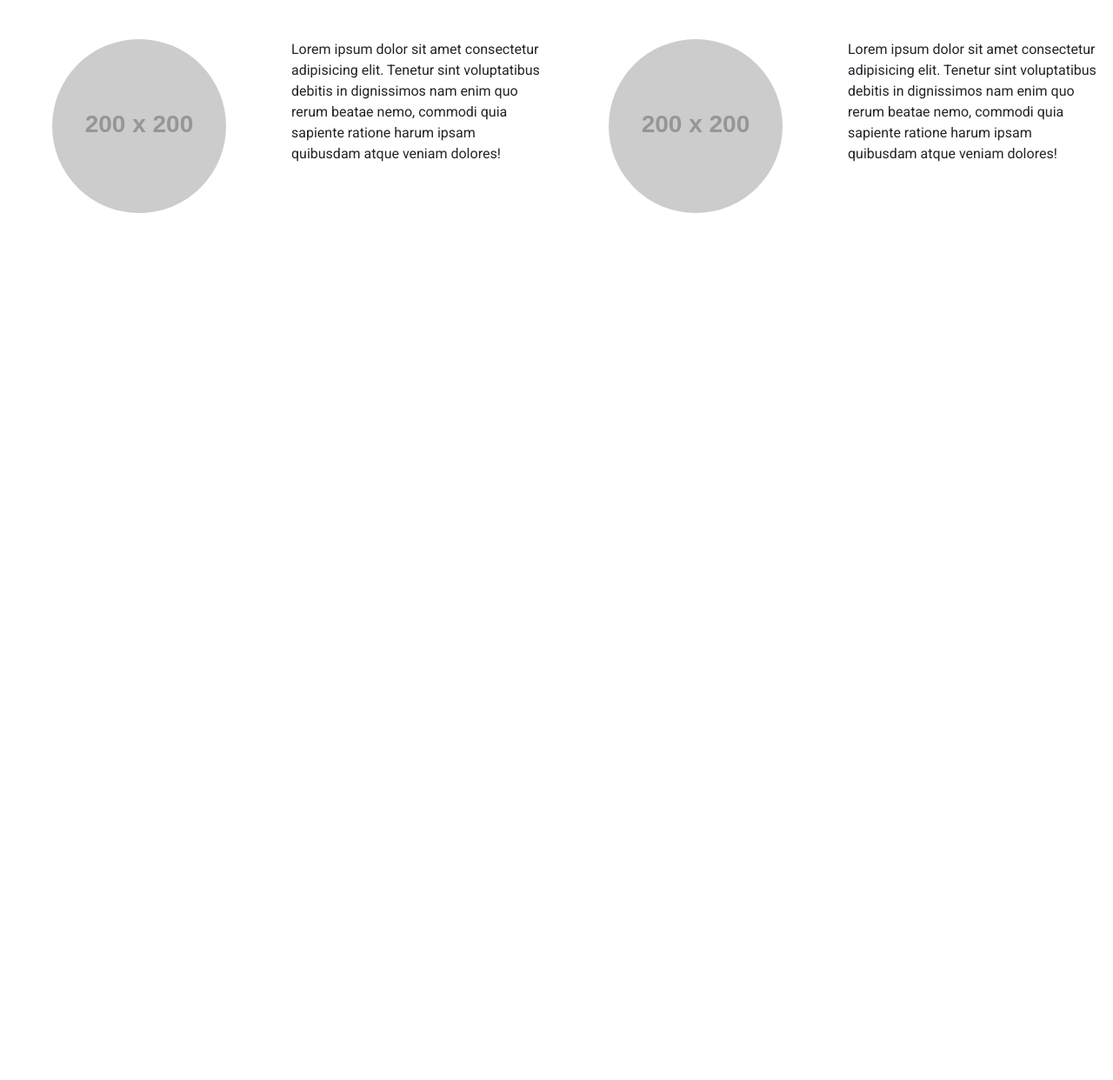
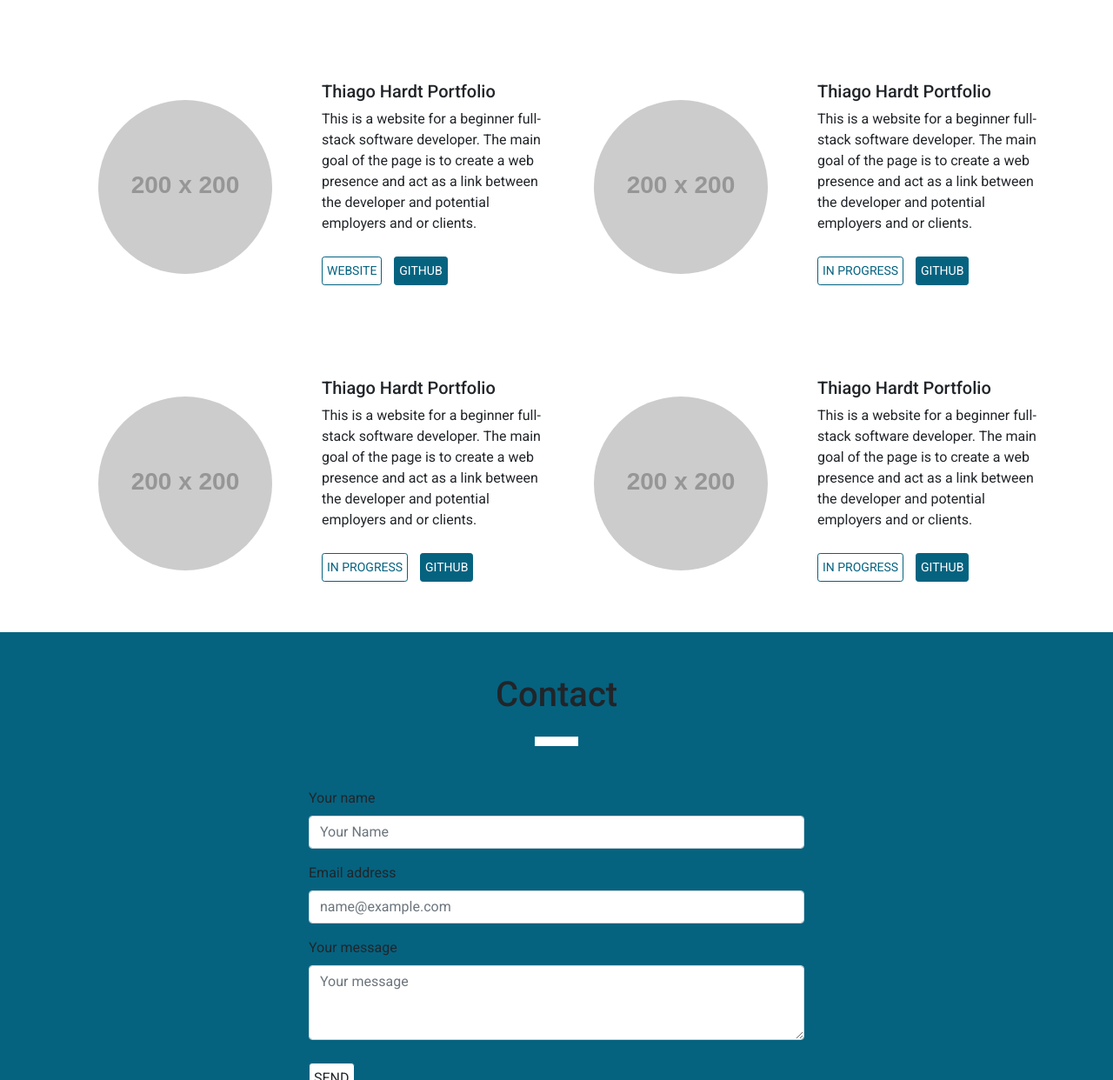
Before and after one commit to ThiagoHardt/thiago-hardt-portfolio, a plain HTML site: page index.html in a window 1280 px wide. Shown: the part 1558-2800 px from the top of the page at 87% size. Before the commit the page ends 1851 px from the top, so only its background shows below. Drawn offline with nearby package versions, Linux system fonts and the light colour scheme; placeholder pictures from the web are drawn by us.

Commit message:
Implemented Projects/Contact Section
 Scroll Spy added and some minor changes.

```diff
--- a/assets/css/style.css
+++ b/assets/css/style.css
@@ -8,20 +8,47 @@ html,
 body {
   font-family: "Roboto", sans-serif;
   font-size: 1rem;
+  position: relative;
+  scroll-behavior: smooth;
+}
+
+/* Remove all text decorations */
+a,
+a:hover,
+a:focus,
+a:active {
+  text-decoration: none;
+  color: inherit;
 }
 
 .btn-primary {
-  margin: 10px;
+  margin: 10px 10px 10px 0;
   background-color: rgb(5, 99, 128);
   border-color: rgb(5, 99, 128);
   padding: 5px;
 }
 
 .btn-outline-primary {
-  margin: 10px;
+  margin: 10px 10px 10px 0;
   border-color: rgb(5, 99, 128);
   color: rgb(5, 99, 128);
   padding: 5px;
+}
+
+.btn-light {
+  background-color: #fff;
+}
+
+.linebreak {
+  height: 10px;
+  width: 50px;
+  background-color: rgb(5, 99, 128);
+}
+
+.linebreak-light {
+  height: 10px;
+  width: 50px;
+  background-color: #fff;
 }
 
 /* Navbar */
@@ -57,16 +84,11 @@ body {
 
 /* About */
 
-.linebreak {
-  height: 10px;
-  width: 50px;
-  background-color: rgb(5, 99, 128);
-}
-
 /* Image cropper by
 https://medium.com/@biancapower/how-to-make-a-rectangle-image-a-circle-in-css-2f392bc9abd3 */
 
 .image-cropper--profile {
+  max-width: fit-content;
   padding: 0;
   width: 300px;
   height: 300px;
@@ -83,6 +105,7 @@ https://medium.com/@biancapower/how-to-make-a-rectangle-image-a-circle-in-css-2f
 }
 
 .image-cropper--projects {
+  max-width: fit-content;
   padding: 0;
   width: 200px;
   height: 200px;
@@ -90,3 +113,34 @@ https://medium.com/@biancapower/how-to-make-a-rectangle-image-a-circle-in-css-2f
   overflow: hidden;
   border-radius: 50%;
 }
+
+/* Contact */
+
+.container-contact {
+  height: auto;
+  background-color: rgb(5, 99, 128);
+  position: absolute;
+}
+
+.container-footer {
+  height: 3rem;
+  background-color: rgb(3, 54, 70);
+  position: relative;
+  margin-top: 5rem;
+}
+
+.container-contact--form {
+  max-width: 600px;
+}
+
+.text-copyright {
+  margin-top: 15px;
+  color: #fff;
+  font-weight: 300;
+  text-decoration: none;
+}
+
+.form-control:hover {
+  border-color: rgb(3, 54, 70);
+  opacity: 0.5;
+}
--- a/index.html
+++ b/index.html
@@ -19,12 +19,16 @@
       integrity="sha384-JcKb8q3iqJ61gNV9KGb8thSsNjpSL0n8PARn9HuZOnIxN0hoP+VmmDGMN5t9UJ0Z"
       crossorigin="anonymous"
     />
+    <script src="https://kit.fontawesome.com/ad3578afcd.js" crossorigin="anonymous"></script>
     <link rel="stylesheet" href="assets/css/style.css" />
+
     <title>Thiago Hardt | Software Developer</title>
   </head>
-  <body>
+
+  <body data-spy="scroll" data-target=".navbar" data-offset="500">
+
     <!-- Navigation Bar -->
-    <nav class="navbar navbar-expand-lg navbar-dark bg-dark fixed-top">
+    <nav id="navbar" class="navbar navbar-expand-lg navbar-dark bg-dark fixed-top">
       <a class="navbar-brand" href="index.html">Thiago Hardt</a>
       <button
       class="navbar-toggler"
@@ -41,7 +45,7 @@
       <div class="collapse navbar-collapse" id="navbarToggler">
         <ul class="navbar-nav ml-auto mt-2 mt-lg-0">
           <li class="nav-item">
-            <a class="nav-link hvr-underline-from-center" href="index.html"
+            <a class="nav-link hvr-underline-from-center" href="#home"
               >Home</a
             >
           </li>
@@ -65,7 +69,7 @@
     </nav>
 
     <!-- Home -->
-    <header>
+    <header id="home">
       <div class="jumbotron jumbotron-fluid">
         <div class="container container-header">
           <div class="col">
@@ -76,12 +80,12 @@
               </h1>
             </div>
             <div class="container d-flex justify-content-center">
-              <button type="button" class="btn btn-primary btn-lg">
+              <a class="btn btn-primary btn-lg" href="#projects">
                 VIEW MY WORK
-              </button>
-              <button type="button" class="btn btn-outline-primary btn-lg">
+              </a>
+              <a class="btn btn-outline-primary btn-lg" href="#">
                 CHECK MY CV
-              </button>
+              </a>
             </div>
           </div>
         </div>
@@ -96,7 +100,7 @@
         </div>
         <hr class="linebreak mb-5" />
         <div class="row">
-          <div class="col-md-6">
+          <div class="col-lg-6">
             <div class="container mt-5">
               <!-- Image to be changed -->
               <div class="container image-cropper--profile mb-5">
@@ -125,9 +129,9 @@
               </div>
             </div>
           </div>
-          <div class="col-md-6 my-2">
+          <div class="col-lg-6 my-2">
             <div class="container mb-5 mt-5">
-              <h2>Technologies</h2>
+              <h2 class="mt-5">Technologies</h2>
               <div class="progress my-2" style="height: 30px">
                 <div
                   class="progress-bar progress-bar-striped progress-bar-animated"
@@ -201,10 +205,11 @@
           <h1>Projects</h1>
         </div>
         <hr class="linebreak mb-5" />
+        <div class="container">
           <div class="row">
-          <div class="col-md">
+            <div class="col-lg-3 my-5 align-self-center">
               <!-- Image to be changed -->
-            <div class="container image-cropper--projects mb-5">
+              <div class="container image-cropper--projects">
                 <img
                   src="https://dummyimage.com/200x200/000/fff"
                   alt="Thiago Profile Image"
@@ -212,17 +217,24 @@
                 />
               </div>
             </div>
-          <div class="col-md">
+            <div class="col-lg-3 my-5">
+              <h5>Thiago Hardt Portfolio</h5>
               <p>
-              Lorem ipsum dolor sit amet consectetur adipisicing elit. Tenetur
-              sint voluptatibus debitis in dignissimos nam enim quo rerum beatae
-              nemo, commodi quia sapiente ratione harum ipsam quibusdam atque
-              veniam dolores!
+                This is a website for a beginner full-stack software developer.
+                The main goal of the page is to create a web presence and act as
+                a link between the developer and potential employers and or
+                clients.
               </p>
+              <button type="button" class="btn btn-outline-primary btn-sm">
+                WEBSITE
+              </button>
+              <button type="button" class="btn btn-primary btn-sm">
+                GITHUB
+              </button>
             </div>
-          <div class="col-md">
+            <div class="col-lg-3 my-5 align-self-center">
               <!-- Image to be changed -->
-            <div class="container image-cropper--projects mb-5">
+              <div class="container image-cropper--projects">
                 <img
                   src="https://dummyimage.com/200x200/000/fff"
                   alt="Thiago Profile Image"
@@ -230,21 +242,135 @@
                 />
               </div>
             </div>
-          <div class="col-md">
+            <div class="col-lg-3 my-5">
+              <h5>Thiago Hardt Portfolio</h5>
               <p>
-              Lorem ipsum dolor sit amet consectetur adipisicing elit. Tenetur
-              sint voluptatibus debitis in dignissimos nam enim quo rerum beatae
-              nemo, commodi quia sapiente ratione harum ipsam quibusdam atque
-              veniam dolores!
+                This is a website for a beginner full-stack software developer.
+                The main goal of the page is to create a web presence and act as
+                a link between the developer and potential employers and or
+                clients.
               </p>
+              <button type="button" class="btn btn-outline-primary btn-sm">
+                IN PROGRESS
+              </button>
+              <button type="button" class="btn btn-primary btn-sm">
+                GITHUB
+              </button>
+            </div>
+            <div class="col-lg-3 my-5 align-self-center">
+              <!-- Image to be changed -->
+              <div class="container image-cropper--projects">
+                <img
+                  src="https://dummyimage.com/200x200/000/fff"
+                  alt="Thiago Profile Image"
+                  class="profile-pic"
+                />
+              </div>
+            </div>
+            <div class="col-lg-3 my-5">
+              <h5>Thiago Hardt Portfolio</h5>
+              <p>
+                This is a website for a beginner full-stack software developer.
+                The main goal of the page is to create a web presence and act as
+                a link between the developer and potential employers and or
+                clients.
+              </p>
+              <button type="button" class="btn btn-outline-primary btn-sm">
+                IN PROGRESS
+              </button>
+              <button type="button" class="btn btn-primary btn-sm">
+                GITHUB
+              </button>
+            </div>
+            <div class="col-lg-3 my-5 align-self-center">
+              <!-- Image to be changed -->
+              <div class="container image-cropper--projects">
+                <img
+                  src="https://dummyimage.com/200x200/000/fff"
+                  alt="Thiago Profile Image"
+                  class="profile-pic"
+                />
+              </div>
+            </div>
+            <div class="col-lg-3 my-5">
+              <h5>Thiago Hardt Portfolio</h5>
+              <p>
+                This is a website for a beginner full-stack software developer.
+                The main goal of the page is to create a web presence and act as
+                a link between the developer and potential employers and or
+                clients.
+              </p>
+              <button type="button" class="btn btn-outline-primary btn-sm">
+                IN PROGRESS
+              </button>
+              <button type="button" class="btn btn-primary btn-sm">
+                GITHUB
+              </button>
+            </div>
           </div>
         </div>
       </div>
     </section>
 
     <!-- Contact -->
-    <footer class="" id="contact"></footer>
-
+    <footer id="contact">
+      <div class="container-fluid container-contact">
+        <div class="row justify-content-center">
+          <h1 class="mt-5">Contact</h1>
+        </div>
+        <hr class="linebreak-light mb-5" />
+        <div class="row justify-content-center">
+          <div class="col">
+            <div class="container container-contact--form">
+              <form>
+                <div class="form-group">
+                  <label for="name">Your name</label>
+                  <input
+                    type="text"
+                    class="form-control"
+                    id="name"
+                    placeholder="Your Name"
+                    required
+                  />
+                </div>
+                <div class="form-group">
+                  <label for="emailInput">Email address</label>
+                  <input
+                    type="email"
+                    class="form-control"
+                    id="emailInput"
+                    placeholder="name@example.com"
+                    required
+                  />
+                </div>
+                <div class="form-group">
+                  <label for="messageForm">Your message</label>
+                  <textarea
+                    class="form-control"
+                    id="messageForm"
+                    rows="3"
+                    placeholder="Your message"
+                    required
+                  ></textarea>
+                </div>
+                <input
+                  class="btn btn-primary btn-light"
+                  type="submit"
+                  value="SEND"
+                />
+              </form>
+            </div>
+          </div>
+        </div>
+        <div class="row container-footer">
+          <div class="col">
+            <div class="text-center text-copyright">
+              <a>© 2020 Copyright:<a href="#"> Thiago Hardt</a></p>
+            </div>
+          </div>
+        </div>
+      </div>
+    </footer>
     <script
       src="https://code.jquery.com/jquery-3.5.1.slim.min.js"
       integrity="sha384-DfXdz2htPH0lsSSs5nCTpuj/zy4C+OGpamoFVy38MVBnE+IbbVYUew+OrCXaRkfj"
```
Lines whose indentation alone changed are shown as unchanged.
